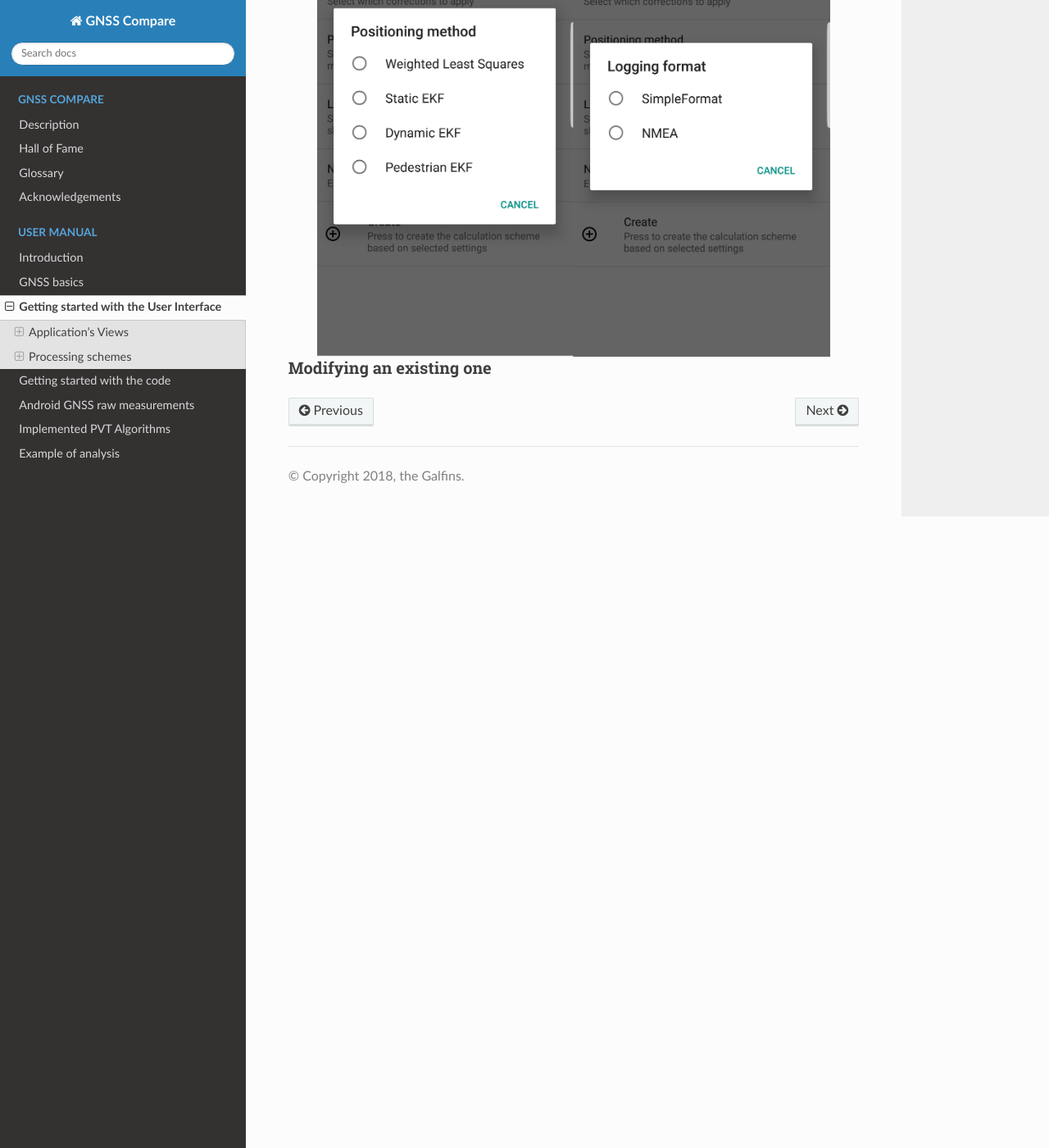
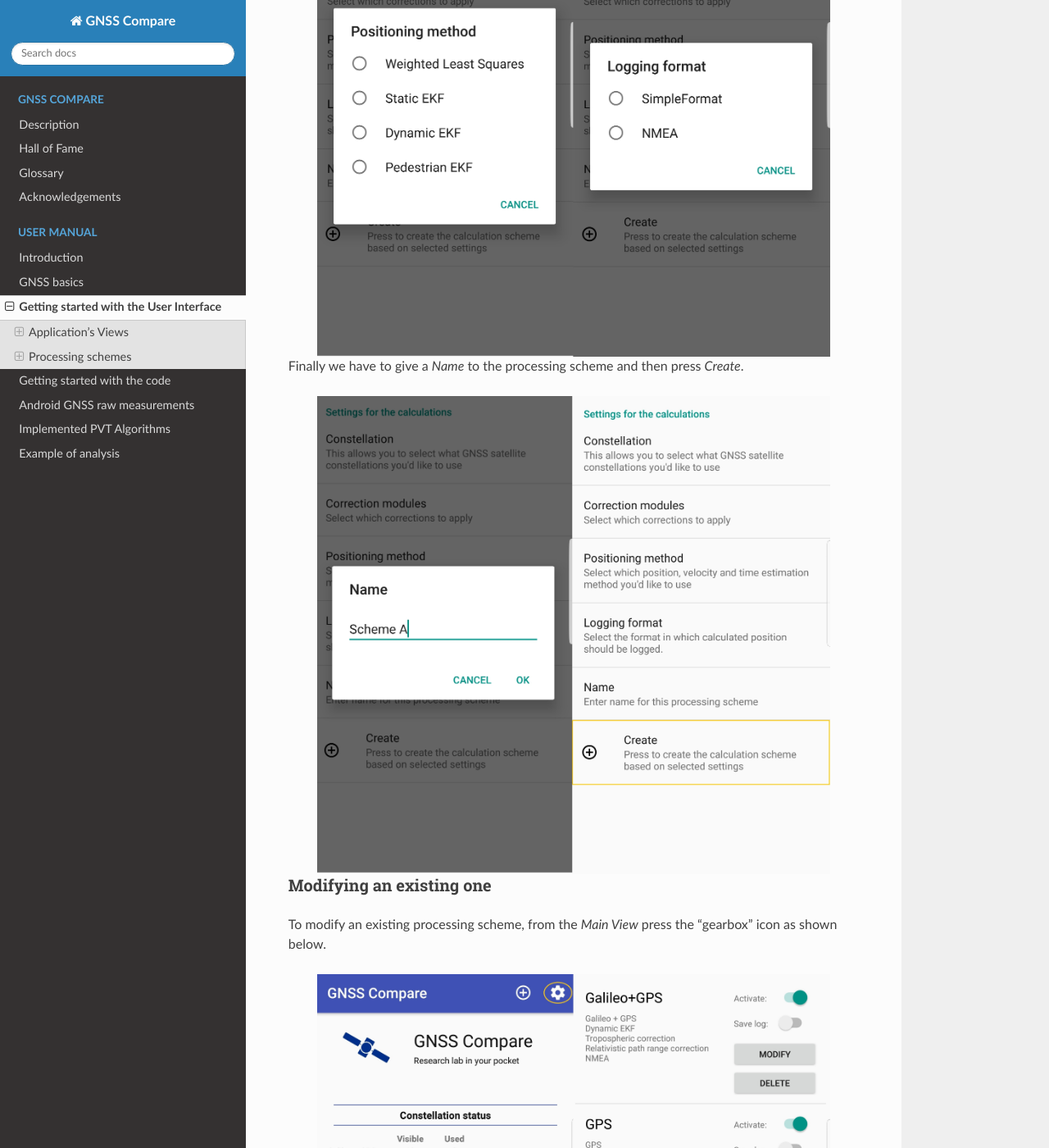
Before and after one commit to TheGalfins/GNSS_Compare, a Sphinx documentation site: the page built from docs/user_manual/ui_description.rst, in a window 1280 px wide and 1400 px high, scrolled down 6751 px. Shown: the whole window at 82% size. Built offline with Sphinx 7.4.7 and the Read the Docs theme 2.0.0, drawn with Linux system fonts in a browser that asks for light colours; pages that are not in the unit, such as notebooks, are missing from menus.

Commit message:
Finished the description on how to create a processing scheme

```diff
--- a/docs/user_manual/ui_description.rst
+++ b/docs/user_manual/ui_description.rst
@@ -131,11 +131,21 @@
       :width: 90%
       :align: center
 
+Finally we have to give a *Name* to the processing scheme and then press *Create*.
 
+.. image:: img/Name_Create.jpg
+      :width: 90%
+      :align: center
 
 
 Modifying an existing one
 -------------------------
 
+To modify an existing processing scheme, from the *Main View* press the "gearbox" icon as shown below.
+
+.. image:: img/Gear_Existing.jpg
+      :width: 90%
+      :align: center
+
 
 .. _`GNSS Logger`: https://github.com/google/gps-measurement-tools/tree/master/GNSSLogger
```
Also changed, not shown: docs/user_manual/img/Gear_Existing.jpg (added), docs/user_manual/img/Name_Create.jpg (added).
